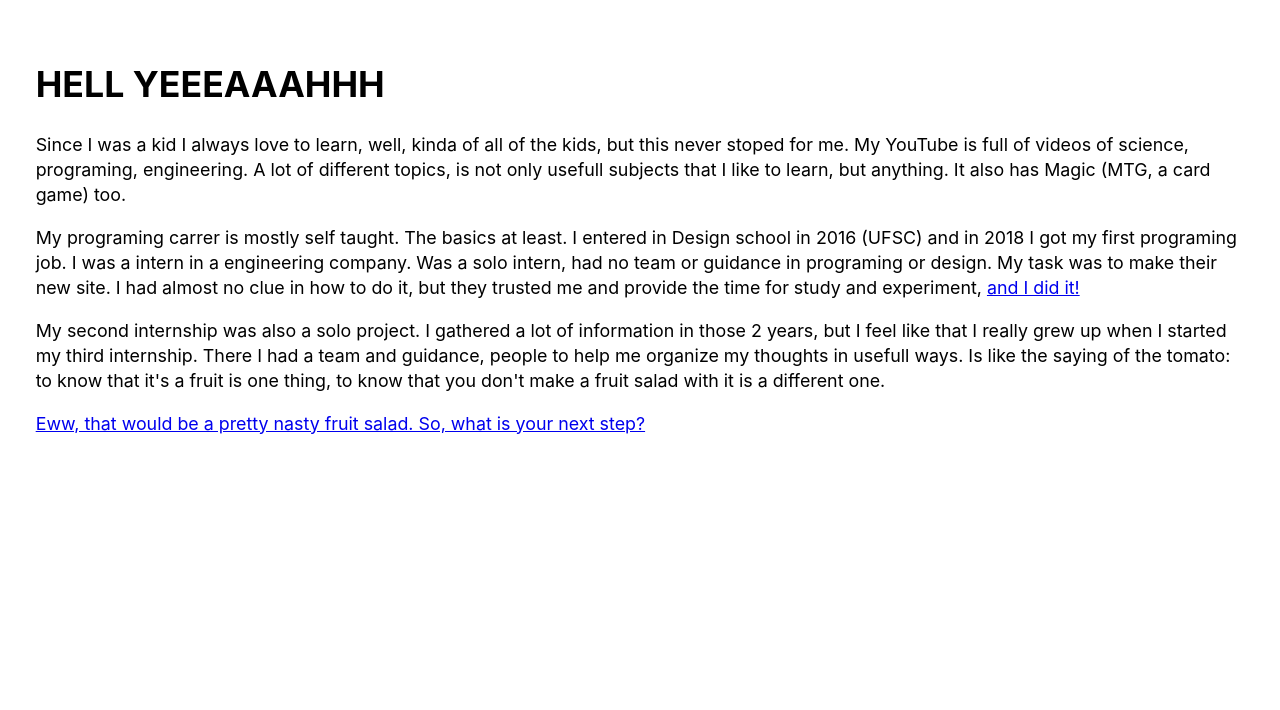
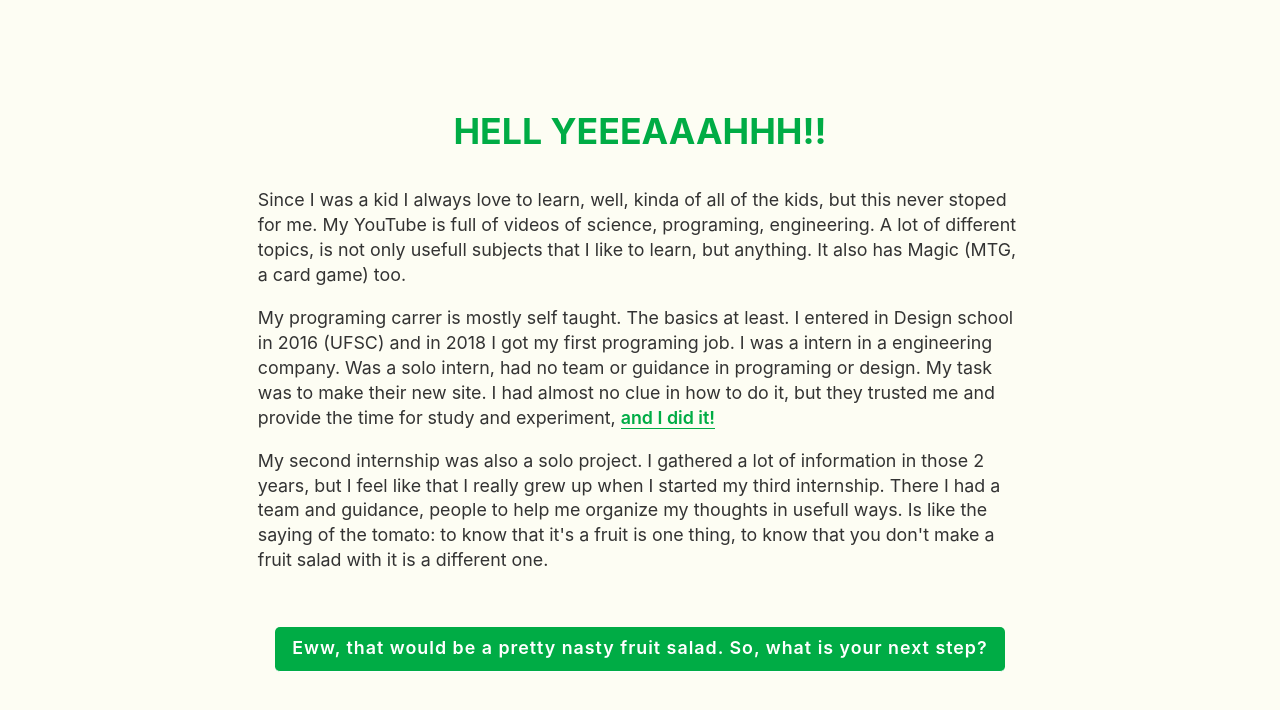
Before and after one commit to JorgeKunrath/jungle-devs-resume, a React (Create React App) app: page /learn in a window 1280 px wide. Shown: the top 710 px of the page. Built offline with nearby package versions, Linux system fonts and the light colour scheme.

Commit message:
uns estilinhos aí

```diff
--- a/public/index.html
+++ b/public/index.html
@@ -12,7 +12,7 @@
   </head>
   <body>
     <noscript>You need to enable JavaScript to run this app.</noscript>
-    <div id="root" style="padding: 2rem">
+    <div id="root">
       <!-- Bem vindo - Loading -->
     </div>
   </body>
--- /dev/null
+++ b/src/components/Dropdown.js
@@ -0,0 +1,14 @@
+import styled from 'styled-components'
+
+const Wrapper = styled.div`
+  margin: 2rem 0;
+`
+
+export default function Dropdown({ title, children }) {
+  return (
+    <Wrapper>
+      <h3>{title}</h3>
+      <p>{children}</p>
+    </Wrapper>
+  )
+}
--- /dev/null
+++ b/src/components/GlobalStyles.js
@@ -0,0 +1,32 @@
+import styled from 'styled-components'
+import { Link } from 'react-router-dom'
+
+export const Btn = styled(Link)`
+  display: inline-block;
+  padding: 0.5rem 1rem 0.6rem;
+  background-color: var(--jg-green);
+  color: white;
+  text-align: center;
+  text-decoration: none;
+  font-weight: 600;
+  letter-spacing: 1px;
+  transition: background-color 0.2s ease;
+  border-radius: 5px;
+
+  :focus,
+  :hover {
+    background-color: var(--jg-green-dark);
+  }
+`
+
+export const Wrapper = styled.div`
+  display: grid;
+  place-content: center;
+  min-height: 100vh;
+  padding: 2rem 1rem;
+  grid-gap: 1rem;
+  max-width: 800px;
+  margin: 0 auto;
+
+  text-align: ${({ $center }) => ($center ? 'center' : 'inherit')};
+`
--- a/src/index.css
+++ b/src/index.css
@@ -12,12 +12,18 @@ img {
 
 /* ---- */
 
+:root {
+  --gray1: #333333;
+  --jg-green: #00ac45;
+  --jg-green-dark: #0f5221;
+}
+
 html {
   scroll-behavior: smooth;
 
   font-family: -apple-system, BlinkMacSystemFont, 'Segoe UI', 'Roboto', 'Oxygen', 'Ubuntu',
-    'Cantarell', 'Fira Sans', 'Droid Sans', 'Helvetica Neue', sans-serif,
-    'Apple Color Emoji', 'Segoe UI Emoji', 'Segoe UI Symbol';
+    'Cantarell', 'Fira Sans', 'Droid Sans', 'Helvetica Neue', sans-serif, 'Apple Color Emoji',
+    'Segoe UI Emoji', 'Segoe UI Symbol';
   font-size: clamp(16px, calc(14px + 0.3vw), 20px);
   color: var(--gray1);
   line-height: 1.4;
@@ -29,6 +35,7 @@ html {
 
 body {
   margin: 0;
+  background-color: #fdfdf3;
   -webkit-font-smoothing: antialiased;
   -moz-osx-font-smoothing: grayscale;
 }
@@ -36,3 +43,22 @@ body {
 code {
   font-family: source-code-pro, Menlo, Monaco, Consolas, 'Courier New', monospace;
 }
+
+h1 {
+  color: var(--jg-green);
+  margin: 0;
+  line-height: 1.2;
+  text-align: center;
+}
+
+a {
+  color: var(--jg-green);
+  text-decoration: none;
+  font-weight: 600;
+  border-bottom: 1px solid;
+}
+
+del {
+  opacity: 0.6;
+  color: var(--jg-green-dark);
+}
--- a/src/pages/ButReally.js
+++ b/src/pages/ButReally.js
@@ -1,16 +1,17 @@
-import { Link } from 'react-router-dom'
+import { Btn, Wrapper } from '../components/GlobalStyles'
 
 export default function ButReally() {
   return (
-    <div>
-      <h2>😅 no, but really</h2>
+    <Wrapper $center>
+      <h1>😅 but really</h1>
       <p>I never wanted to work anywhere so badly before, and it have been 2 years already!</p>
-      <Link to="/why">But why you want this?</Link>
       <p>
-        <small>
+        <Btn to="/why">Why you want this so much?</Btn>
+        <br />
+        <small style={{ opacity: 0.6 }}>
           if you want to know why it took me so long you will have to ask me in an interview u.u
         </small>
       </p>
-    </div>
+    </Wrapper>
   )
 }
--- a/src/pages/CatchySong.js
+++ b/src/pages/CatchySong.js
@@ -1,8 +1,8 @@
-import { Link } from 'react-router-dom'
+import { Btn, Wrapper } from '../components/GlobalStyles'
 
 export default function CatchySong() {
   return (
-    <div>
+    <Wrapper>
       <div>
         <p>Yo, I'll tell you what I want, what I really, really want</p>
         <p>So tell me what you want, what you really, really want</p>
@@ -13,9 +13,9 @@ export default function CatchySong() {
           I wanna really, really, really <strong>to work at jungle devs</strong>
         </p>
       </div>
-      <div>
-        <Link to="/but-really">haha, cool</Link>
-      </div>
-    </div>
+      <p style={{ textAlign: 'center' }}>
+        <Btn to="/but-really">haha, cool</Btn>
+      </p>
+    </Wrapper>
   )
 }
--- a/src/pages/Learn.js
+++ b/src/pages/Learn.js
@@ -1,9 +1,10 @@
-import { Link } from 'react-router-dom'
+import { Btn, Wrapper } from '../components/GlobalStyles'
 
 export default function Learn() {
   return (
+    <Wrapper>
+      <h1>HELL YEEEAAAHHH!!</h1>
       <div>
-      <h1>HELL YEEEAAAHHH</h1>
         <p>
           Since I was a kid I always love to learn, well, kinda of all of the kids, but this never
           stoped for me. My YouTube is full of videos of science, programing, engineering. A lot of
@@ -11,25 +12,28 @@ export default function Learn() {
           has Magic (MTG, a card game) too.
         </p>
         <p>
-        My programing carrer is mostly self taught. The basics at least. I entered in Design school
-        in 2016 (UFSC) and in 2018 I got my first programing job. I was a intern in a engineering
-        company. Was a solo intern, had no team or guidance in programing or design. My task was to
-        make their new site. I had almost no clue in how to do it, but they trusted me and provide
-        the time for study and experiment,{' '}
+          My programing carrer is mostly self taught. The basics at least. I entered in Design
+          school in 2016 (UFSC) and in 2018 I got my first programing job. I was a intern in a
+          engineering company. Was a solo intern, had no team or guidance in programing or design.
+          My task was to make their new site. I had almost no clue in how to do it, but they trusted
+          me and provide the time for study and experiment,{' '}
           <a href="http://creative-solutions.eng.br/" target="_blank" rel="noreferrer">
             and I did it!
           </a>
         </p>
         <p>
           My second internship was also a solo project. I gathered a lot of information in those 2
-        years, but I feel like that I really grew up when I started my third internship. There I had
-        a team and guidance, people to help me organize my thoughts in usefull ways. Is like the
-        saying of the tomato: to know that it's a fruit is one thing, to know that you don't make a
-        fruit salad with it is a different one.
+          years, but I feel like that I really grew up when I started my third internship. There I
+          had a team and guidance, people to help me organize my thoughts in usefull ways. Is like
+          the saying of the tomato: to know that it's a fruit is one thing, to know that you don't
+          make a fruit salad with it is a different one.
         </p>
-      <Link to="/learn-more">
+      </div>
+      <p style={{ textAlign: 'center' }}>
+        <Btn to="/learn-more">
           Eww, that would be a pretty nasty fruit salad. So, what is your next step?
-      </Link>
-    </div>
+        </Btn>
+      </p>
+    </Wrapper>
   )
 }
--- a/src/pages/LearnMore.js
+++ b/src/pages/LearnMore.js
@@ -1,22 +1,24 @@
-import { Link } from 'react-router-dom'
+import { Btn, Wrapper } from '../components/GlobalStyles'
 
 export default function LearnMore() {
   return (
+    <Wrapper>
+      <h1>Well, I don't fully know what goes into a fruit salad</h1>
       <div>
-      <h1>Well, I don't fully know what goes into a fruit salad</h1>
         <p>
-        My goal now is to keep expanding this, in a big team with people to exchange knowledge, in a
-        fertil enviroment where this is the focus. I believe that I have a lot to learn, and in some
-        extend, also to teach.
+          My goal now is to keep expanding this, in a big team with people to exchange knowledge, in
+          a fertil enviroment where this is the focus. I believe that I have a lot to learn, and in
+          some extend, also to teach.
         </p>
         <p>
           I'm currently studying Typescript, Svelte and a lil bit of Ruby, as languages. I'm also
           really into functional programing as a concept, basic knowledge so far, but loving it.
           Interested to learn ReScript someday, feels like a very good programing language too.
         </p>
-      <p>
-        <Link to="/what-i-have-done">So what have you done so far?</Link>
+      </div>
+      <p style={{ textAlign: 'center' }}>
+        <Btn to="/what-i-have-done">So what have you done so far?</Btn>
       </p>
-    </div>
+    </Wrapper>
   )
 }
--- a/src/pages/Profile.js
+++ b/src/pages/Profile.js
@@ -8,7 +8,7 @@ export default function Profile() {
 
   useEffect(() => {
     setFinished(true)
-  }, [])
+  }, [setFinished])
 
   return (
     <div style={{ display: 'grid', gridTemplateColumns: '1fr 1fr' }}>
--- a/src/pages/Welcome.js
+++ b/src/pages/Welcome.js
@@ -2,17 +2,26 @@ import { useContext } from 'react'
 import { Link } from 'react-router-dom'
 
 import { GlobalContext } from '../context/GlobalContext'
+import { Btn, Wrapper } from '../components/GlobalStyles'
 
 export default function Welcome() {
   const { finished } = useContext(GlobalContext)
 
   return (
-    <div>
-      <h1>Welcome Jungler!</h1>
+    <Wrapper $center>
+      <h1>Welcome, Jungler!</h1>
       <p>In the beginning of the experience will play a music, and I warn you, it's catchy!</p>
-      <a href="./catchy-song">Start</a>
-      <br />
-      {finished && <Link to="/profile">skip to my profile info</Link>}
-    </div>
+      <p>
+        <Btn to="/catchy-song">Start</Btn>
+        <br />
+        <small>
+          {finished && (
+            <Link to="/profile" style={{ textDecoration: 'none', color: 'var(--jg-green)' }}>
+              skip to my profile info
+            </Link>
+          )}
+        </small>
+      </p>
+    </Wrapper>
   )
 }
--- a/src/pages/WhatIHaveDone.js
+++ b/src/pages/WhatIHaveDone.js
@@ -1,30 +1,31 @@
-import { Link } from 'react-router-dom'
+import { Btn, Wrapper } from '../components/GlobalStyles'
 
 export default function WhatIHaveDone() {
   return (
+    <Wrapper>
+      <h1>A few of my experiences</h1>
       <div>
-      <h1>A few of my experiences</h1>
-      <h2>Creative Solutions</h2>
+        <h3>Creative Solutions</h3>
         <p>
-        This job was my 101 to programing. I learned to setup a entire site using a blank WordPress
-        theme. A looot of CSS ("A Complete Guide to Flexbox" was a fixed page for me). And a few
-        uses of copied JS and PHP that{' '}
+          This job was my 101 to programing. I learned to setup a entire site using a blank
+          WordPress theme. A looot of CSS ("A Complete Guide to Flexbox" was a fixed page for me).
+          And a few uses of copied JS and PHP that{' '}
           <del>took me days to figure out how to use then properly</del> just worked.
         </p>
-      <h2>Neolife</h2>
+        <h3>Neolife</h3>
         <p>
           Where all the magic happened. I learned so much in my time in this company. HTML, CSS, JS,
           WordPress, React, Node, Next.js... but most important: programing concepts and good
-        practices. I had to deal for the first time with legacy code and services/sites that already
-        was in production. One big achievement was to migrate a couple of WordPress sites, slow and
-        very hard to maintain, to a JAM Stack structure composed by Strapi as our CMS and Next.js
-        for theming. New features now can be delievered in matter of minutes and other people of the
-        company can add/edit contents in a more resilient and fast way.
+          practices. I had to deal for the first time with legacy code and services/sites that
+          already was in production. One big achievement was to migrate a couple of WordPress sites,
+          slow and very hard to maintain, to a JAM Stack structure composed by Strapi as our CMS and
+          Next.js for theming. New features now can be delievered in matter of minutes and other
+          people of the company can add/edit contents in a more resilient and fast way.
         </p>
-      <h2>Firebase – "Imobiliária" &amp; "Tradições &amp; Pãezinhos"</h2>
+        <h3>Firebase – "Imobiliária" &amp; "Tradições &amp; Pãezinhos"</h3>
         <p>
-        "Imobiliária" was a intense project made for "Programação para Web" class at UFSC. We had a
-        month to make a{' '}
+          "Imobiliária" was a intense project made for "Programação para Web" class at UFSC. We had
+          a month to make a{' '}
           <a
             href="https://jorgekunrath.github.io/INE5646-projeto-final-imobiliaria/"
             rel="noreferrer"
@@ -33,16 +34,17 @@ export default function WhatIHaveDone() {
           </a>{' '}
           folowing a set of predefined features. We decided to use React and Firebase as our stack.
           God, the excruciating pain to understand a few concepts of Firebase! (or maybe of database
-        modeling 🤔). But I after this first impact, Firebase actually got a place in my heart. Then
-        I made another app with it, a{' '}
+          modeling 🤔). But I after this first impact, Firebase actually got a place in my heart.
+          Then I made another app with it, a{' '}
           <a href="https://tradicoespaezinhos.com.br/" target="_blank" rel="noreferrer">
             menu for "Tradições &amp; Pãezinhos"
           </a>{' '}
           that allow the clients to make their order and send it with WhatsApp.
         </p>
-      <p>
-        <Link to="/profile">Ok, but then, who are you?</Link>
+      </div>
+      <p style={{ textAlign: 'center' }}>
+        <Btn to="/profile">Ok, but then, who are you?</Btn>
       </p>
-    </div>
+    </Wrapper>
   )
 }
--- a/src/pages/Why.js
+++ b/src/pages/Why.js
@@ -1,45 +1,41 @@
-import { Link } from 'react-router-dom'
+import styled from 'styled-components'
+import Dropdown from '../components/Dropdown'
+import { Btn, Wrapper } from '../components/GlobalStyles'
 
 export default function Why() {
   return (
-    <div>
+    <Wrapper>
       <h1>Glad that you ask! I want for three main reasons</h1>
 
       <div>
-        <p>1. People</p>
-        <p>
+        <Dropdown title="1. People">
           I meet some people from Jungle, and had good moments of chatting with one of these. We did
           a class together in UFSC, at this time I already wanted to work at Jungle, so I asked a
           lot of stuff about you to her. One day she told me about a personal experience she had
           that Jungles handled very well by being kindly. I had a similar experience myself, but
           even that my company handle it well, wasn't very supportive. This touch me, a company that
           is able to do it made me believe that you actually care about people.
-        </p>
+        </Dropdown>
 
-        <p>2. Quality</p>
-        <p>
-          I went to a Jungle Devs talk about UI/UX in 2019 (when I started to being tamed). This
-          talk was presented by two designers. One of these I also had a class in UFSC and he always
-          presented amazying works (his <i>TCC</i> is formidable!). Considering the attention that
-          is given to design, alied to the culture of continuous growth, the products at Jungle must
-          be awesome! And this is exactly the kind of place I want to work at.
-        </p>
+        <Dropdown title="2. Quality">
+          I went to a Jungle Devs talk about UI/UX in 2019 (when I started to being tamed, as used
+          to say by the little fox). This talk was presented by two designers. One of these I also
+          had a class in UFSC and he always presented amazying works (his <i>TCC</i> is
+          formidable!). Considering the attention that is given to design, alied to the culture of
+          continuous growth, the products at Jungle must be awesome! And this is exactly the kind of
+          place I want to work at.
+        </Dropdown>
 
-        <p>3. Your Idea</p>
-        <p>
+        <Dropdown title="3. The Jungle Devs Vision">
           "Rethink the way people <strong>learn</strong> and <strong>create</strong> technology" is
           a sentence that always gave me shivers and fires my curiosity. I want to know more about
           it, live this idea and pass it forward.
-        </p>
-        <p>
-          <Link to="/learn">So you enjoy learning?</Link>
+        </Dropdown>
+
+        <p style={{ textAlign: 'center' }}>
+          <Btn to="/learn">So you enjoy learning?</Btn>
         </p>
       </div>
-      <img
-        src="https://i5.walmartimages.com/asr/0ca514a3-0d2c-4334-8064-30d46b2cda55.1331321894058fdb48862d9735807511.jpeg"
-        alt=""
-        width="300"
-      />
-    </div>
+    </Wrapper>
   )
 }
```
Lines whose indentation alone changed are shown as unchanged.
